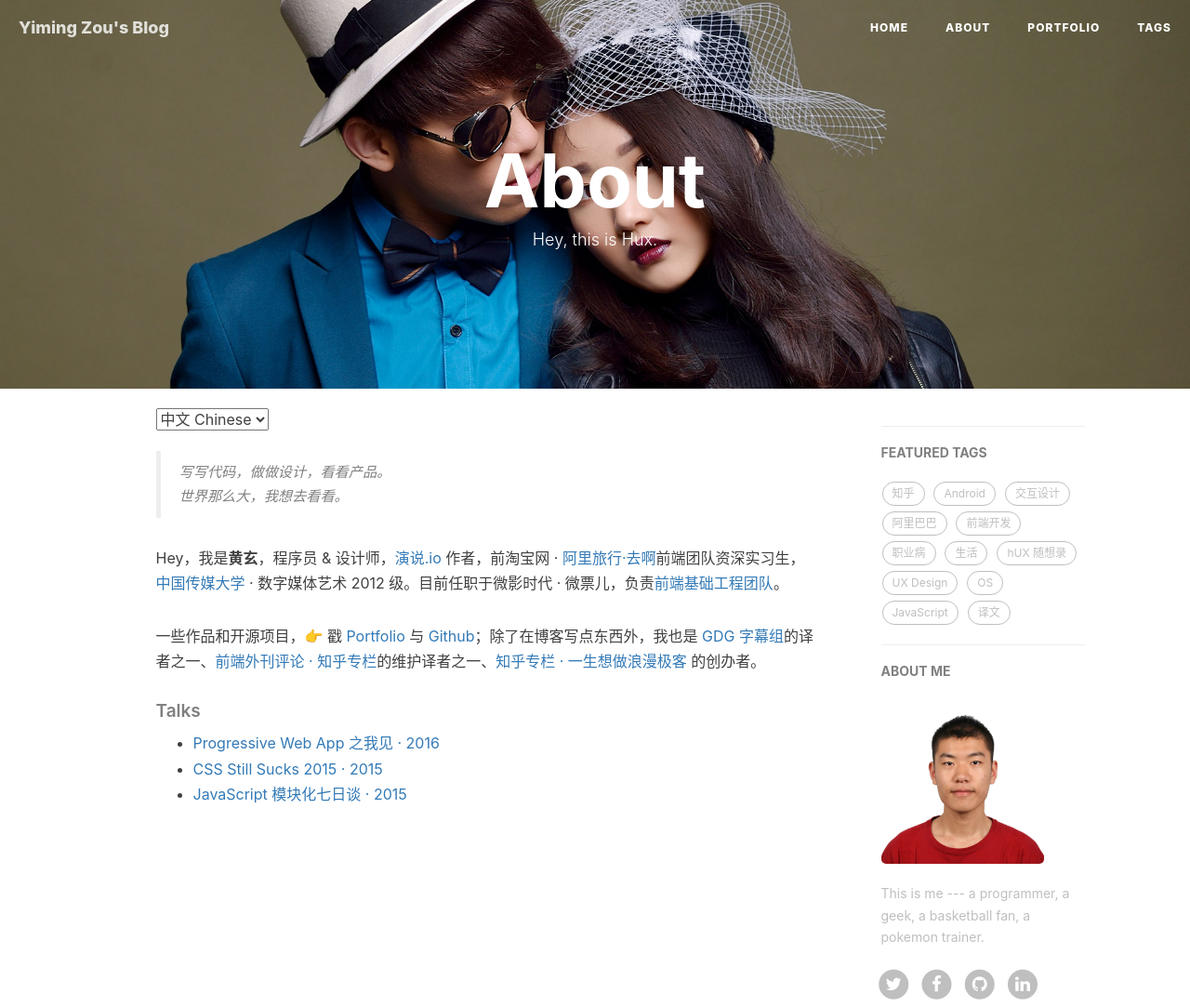
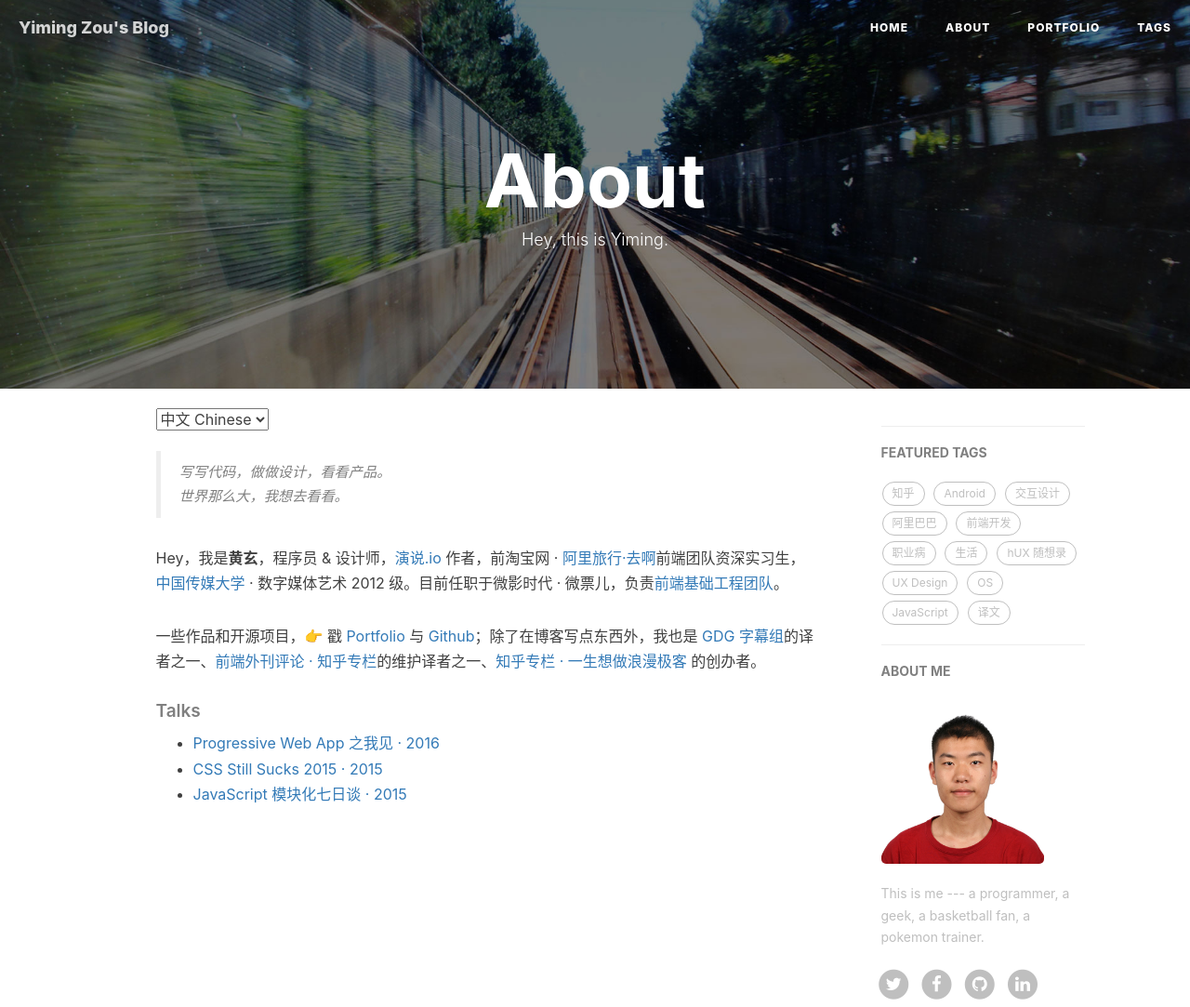
Before and after one commit to imingtsou/imingtsou.github.io, a Jekyll site: the page built from about.html, in a window 1280 px wide, cut to the strip 0-1083 px from the top of the page. Shown: the whole strip at 93% size. Built offline with Jekyll 4.4.1, drawn with Linux system fonts in a browser that asks for light colours; nearby versions of some CDN libraries; comment, search, counter and statistics services are not loaded.

Commit message:
modify about head

```diff
--- a/about.html
+++ b/about.html
@@ -1,7 +1,7 @@
 ---
 layout: page
 title: "About"
-description: "Hey, this is Hux."
+description: "Hey, this is Yiming."
 header-img: "img/about-bg.jpg"
 ---
 
```
Also changed, not shown: img/about-bg-old.jpg (added), img/about-bg.jpg, img/post-bg-2015.jpg (deleted).
